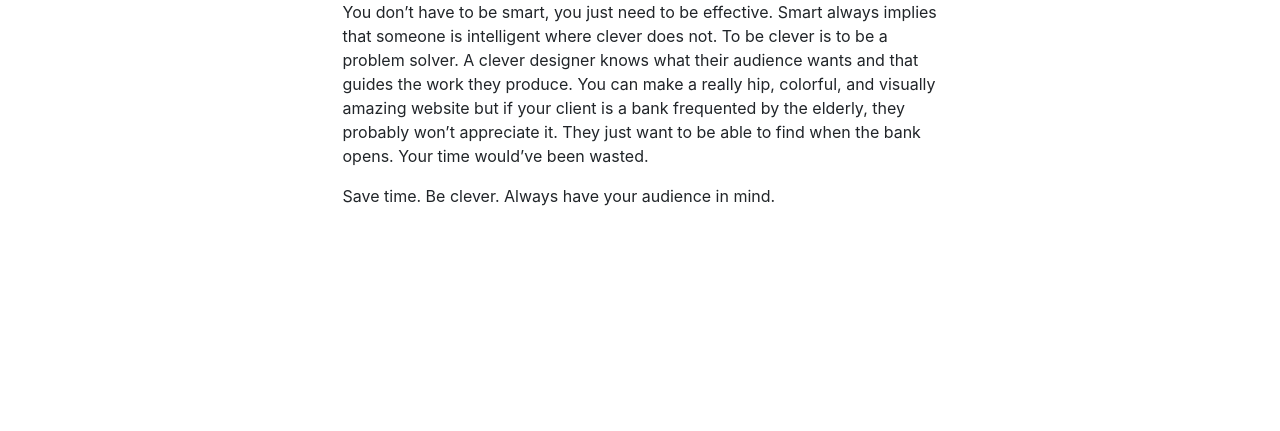
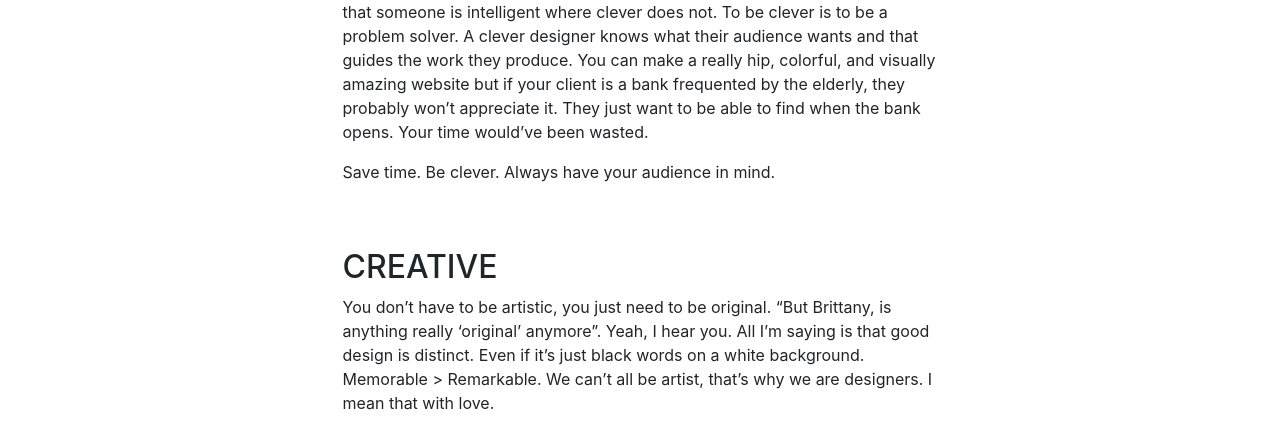
Before and after one commit to brizznee/brizznee.github.io, a plain HTML site: page index.html in a window 1280 px wide. Shown: the part 647-1078 px from the top of the page. Before the commit the page ends 871 px from the top, so only its background shows below. Drawn offline with nearby package versions, Linux system fonts and the light colour scheme.

Commit message:
Creative

```diff
--- a/index.html
+++ b/index.html
@@ -53,21 +53,34 @@
 
     <!-- .row-->
 
-    <!-- one -->
+    <!-- two -->
   <div class="container-fluid" >
         <div class="row mt-5">
       <div class="col-md-8 offset-md-2 col-lg-6 offset-lg-3">
 
 
     <h2 id="C3"> CLEVER </h2>
-
-    <br>
-
     <p> You don’t have to be smart, you just need to be effective. Smart always implies that someone is intelligent where clever does not. To be clever is to be a problem solver.  A clever designer knows what their audience wants and that guides the work they produce. You can make a really hip, colorful, and visually amazing website but if your client is a bank frequented by the elderly, they probably won’t appreciate it. They just want to be able to find when the bank opens. Your time would’ve been wasted. </p>
 
 <p> Save time. Be clever. Always have your audience in mind.  </p>
 
+  </div>
+              </div>
+                  </div><!-- .container -->
+                  <!-- .row-->
+
+                  <!-- two -->
+<div class="container-fluid" >
+<div class="row mt-5">
+<div class="col-md-8 offset-md-2 col-lg-6 offset-lg-3">
 
 
-              </div>
-                  </div><!-- .container -->
+<h2 id="C3"> CREATIVE</h2>
+
+<p> You don’t have to be artistic, you just need to be original. “But Brittany, is anything really ‘original’ anymore”. Yeah, I hear you. All I’m saying is that good design is distinct. Even if it’s just black words on a white background. Memorable > Remarkable. We can’t all be artist, that’s why we are designers.  I mean that with love.
+ </p>
+
+
+</div>
+</div>
+</div><!-- .container -->
```
